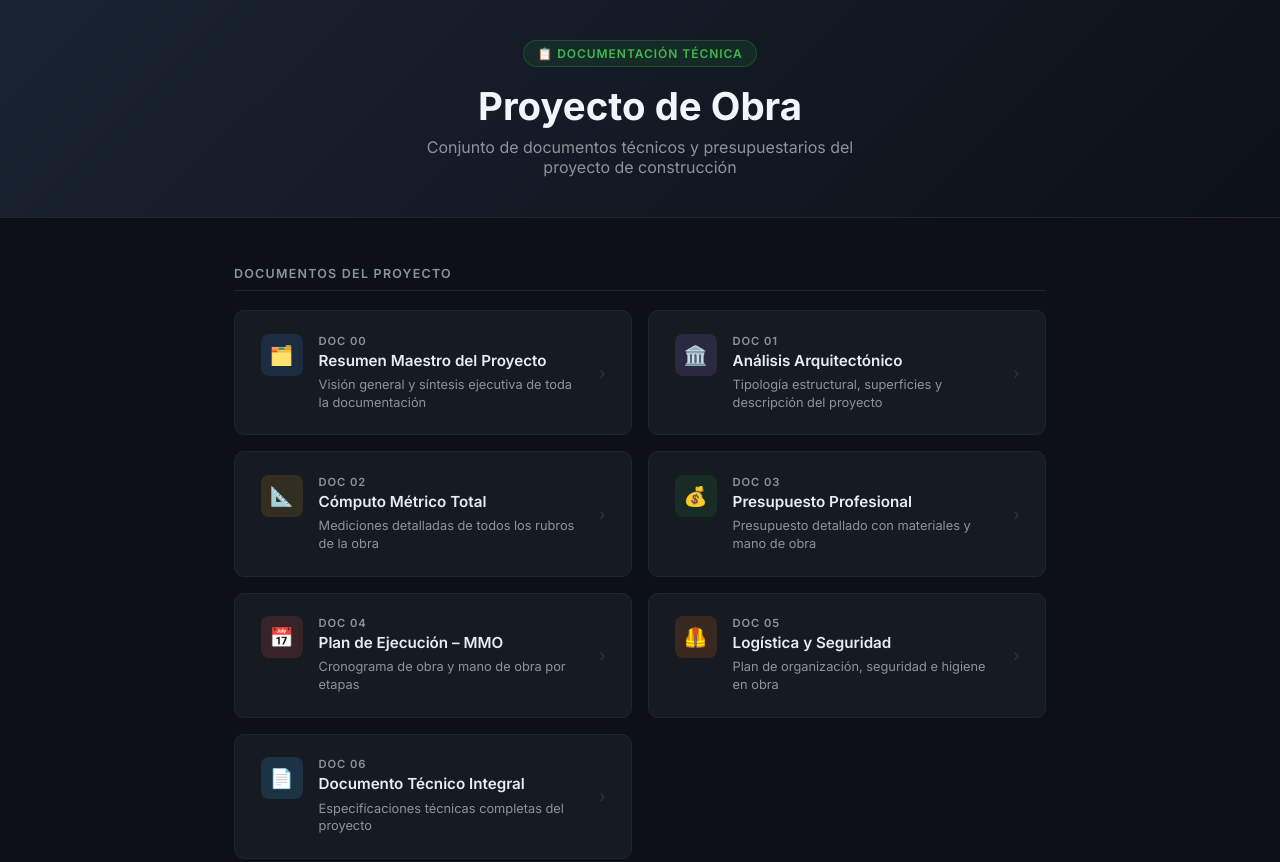
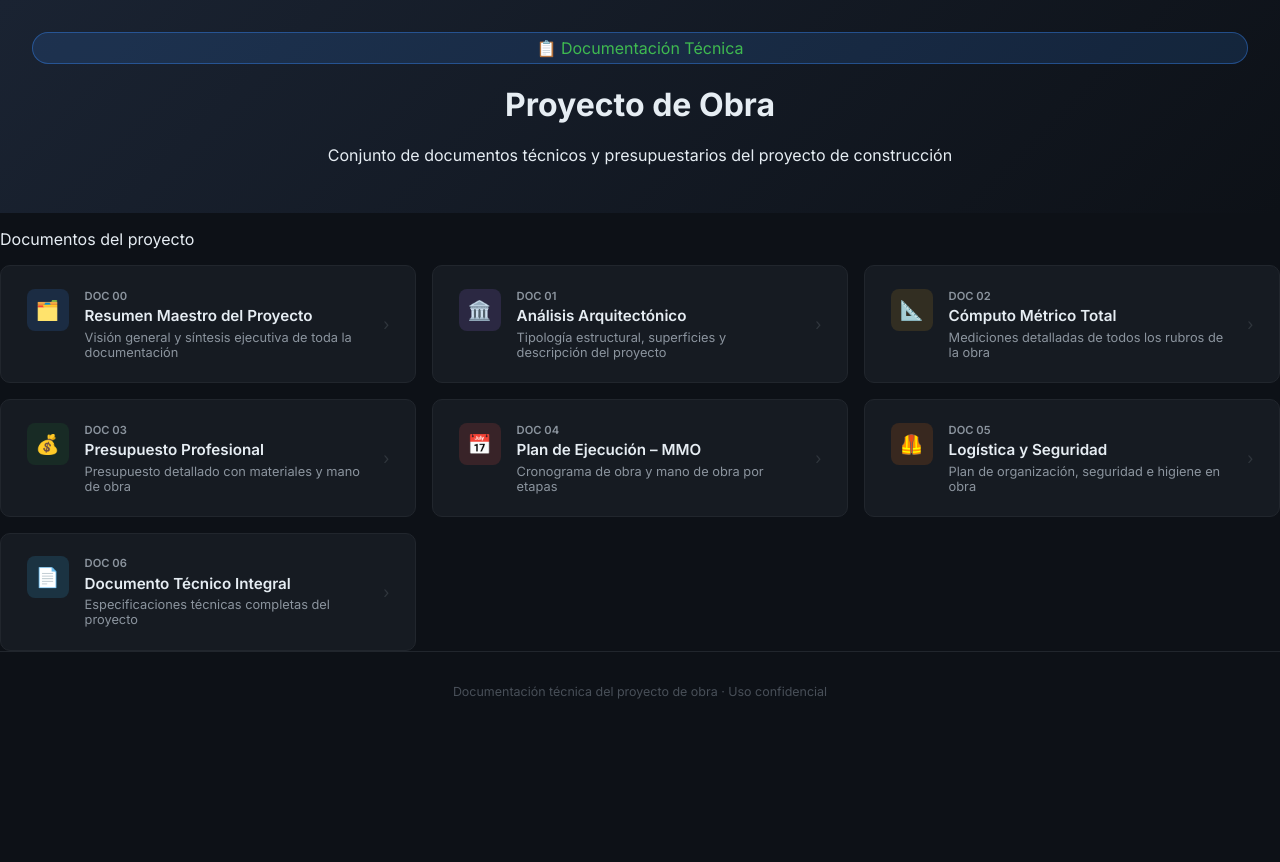
Before and after one commit to carlonchosando/ernesto-obra, a plain HTML site: page index.html in a window 1280 px wide. Shown: the top 862 px of the page. After the commit the page ends 800 px from the top, so only its background shows below. Drawn offline with Linux system fonts and the light colour scheme.

Commit message:
Rev.3: Nota productividad oficial azotado, index.html actualizado

```diff
--- a/index.html
+++ b/index.html
@@ -1,70 +1,32 @@
 <!DOCTYPE html>
 <html lang="es">
+
 <head>
   <meta charset="UTF-8" />
-  <meta name="viewport" content="width=device-width, initial-scale=1.0" />
   <title>Proyecto de Obra – Documentación Técnica</title>
-  <link href="https://fonts.googleapis.com/css2?family=Inter:wght@300;400;500;600;700&display=swap" rel="stylesheet" />
+  <link href="https://fonts.googleapis.com/css2?family=Inter:wght@300;400;600;700&display=swap" rel="stylesheet" />
   <style>
-    *, *::before, *::after { box-sizing: border-box; margin: 0; padding: 0; }
-
     body {
       font-family: 'Inter', sans-serif;
       background: #0d1117;
       color: #e6edf3;
-      min-height: 100vh;
+      margin: 0;
+      padding: 0;
     }
 
     header {
       background: linear-gradient(135deg, #1a2332 0%, #0d1117 100%);
-      border-bottom: 1px solid #21262d;
-      padding: 2.5rem 2rem;
+      padding: 2rem;
       text-align: center;
     }
 
     .badge {
-      display: inline-block;
-      background: rgba(35, 134, 54, 0.15);
-      border: 1px solid rgba(35, 134, 54, 0.4);
+      background: rgba(56, 139, 253, 0.15);
+      border: 1px solid rgba(56, 139, 253, 0.4);
       color: #3fb950;
-      font-size: 0.75rem;
-      font-weight: 600;
-      letter-spacing: 0.08em;
-      text-transform: uppercase;
       padding: 0.3rem 0.85rem;
       border-radius: 20px;
       margin-bottom: 1rem;
-    }
-
-    header h1 {
-      font-size: clamp(1.6rem, 4vw, 2.4rem);
-      font-weight: 700;
-      color: #f0f6fc;
-      margin-bottom: 0.5rem;
-    }
-
-    header p {
-      color: #8b949e;
-      font-size: 1rem;
-      max-width: 480px;
-      margin: 0 auto;
-    }
-
-    main {
-      max-width: 860px;
-      margin: 3rem auto;
-      padding: 0 1.5rem 4rem;
-    }
-
-    .section-title {
-      font-size: 0.78rem;
-      font-weight: 600;
-      letter-spacing: 0.1em;
-      text-transform: uppercase;
-      color: #8b949e;
-      margin-bottom: 1.2rem;
-      padding-bottom: 0.6rem;
-      border-bottom: 1px solid #21262d;
     }
 
     .docs-grid {
@@ -83,7 +45,7 @@
       display: flex;
       align-items: flex-start;
       gap: 1rem;
-      transition: border-color 0.2s, background 0.2s, transform 0.15s;
+      transition: background .2s, border-color .2s, transform .15s;
     }
 
     .doc-card:hover {
@@ -100,15 +62,15 @@
       align-items: center;
       justify-content: center;
       font-size: 1.2rem;
-      flex-shrink: 0;
     }
 
-    .doc-info { flex: 1; }
+    .doc-info {
+      flex: 1;
+    }
 
     .doc-number {
       font-size: 0.7rem;
       font-weight: 600;
-      letter-spacing: 0.08em;
       text-transform: uppercase;
       color: #8b949e;
       margin-bottom: 0.2rem;
@@ -118,24 +80,24 @@
       font-size: 0.95rem;
       font-weight: 600;
       color: #e6edf3;
-      line-height: 1.35;
       margin-bottom: 0.3rem;
     }
 
     .doc-desc {
       font-size: 0.8rem;
       color: #8b949e;
-      line-height: 1.4;
     }
 
     .arrow {
       color: #30363d;
       font-size: 1rem;
       align-self: center;
-      transition: color 0.2s;
+      transition: color .2s;
     }
 
-    .doc-card:hover .arrow { color: #388bfd; }
+    .doc-card:hover .arrow {
+      color: #388bfd;
+    }
 
     footer {
       text-align: center;
@@ -146,18 +108,16 @@
     }
   </style>
 </head>
+
 <body>
-
   <header>
     <div class="badge">📋 Documentación Técnica</div>
     <h1>Proyecto de Obra</h1>
     <p>Conjunto de documentos técnicos y presupuestarios del proyecto de construcción</p>
   </header>
-
   <main>
     <p class="section-title">Documentos del proyecto</p>
     <div class="docs-grid">
-
       <a class="doc-card" href="00_Resumen_Maestro_Proyecto.html">
         <div class="doc-icon" style="background:rgba(56,139,253,0.15); color:#388bfd;">🗂️</div>
         <div class="doc-info">
@@ -167,7 +127,6 @@
         </div>
         <span class="arrow">›</span>
       </a>
-
       <a class="doc-card" href="01_analisis_arquitectonico.html">
         <div class="doc-icon" style="background:rgba(163,113,247,0.15); color:#a371f7;">🏛️</div>
         <div class="doc-info">
@@ -177,7 +136,6 @@
         </div>
         <span class="arrow">›</span>
       </a>
-
       <a class="doc-card" href="02_computo_metrico_total.html">
         <div class="doc-icon" style="background:rgba(210,153,34,0.15); color:#d2a520;">📐</div>
         <div class="doc-info">
@@ -187,7 +145,6 @@
         </div>
         <span class="arrow">›</span>
       </a>
-
       <a class="doc-card" href="03_presupuesto_profesional.html">
         <div class="doc-icon" style="background:rgba(35,134,54,0.15); color:#3fb950;">💰</div>
         <div class="doc-info">
@@ -197,7 +154,6 @@
         </div>
         <span class="arrow">›</span>
       </a>
-
       <a class="doc-card" href="04_plan_ejecucion_mmo.html">
         <div class="doc-icon" style="background:rgba(248,81,73,0.15); color:#f85149;">📅</div>
         <div class="doc-info">
@@ -207,7 +163,6 @@
         </div>
         <span class="arrow">›</span>
       </a>
-
       <a class="doc-card" href="05_logistica_y_seguridad.html">
         <div class="doc-icon" style="background:rgba(249,117,18,0.15); color:#f97316;">🦺</div>
         <div class="doc-info">
@@ -217,7 +172,6 @@
         </div>
         <span class="arrow">›</span>
       </a>
-
       <a class="doc-card" href="06_documento_tecnico_integral.html">
         <div class="doc-icon" style="background:rgba(56,189,248,0.15); color:#38bdf8;">📄</div>
         <div class="doc-info">
@@ -227,13 +181,11 @@
         </div>
         <span class="arrow">›</span>
       </a>
-
     </div>
   </main>
-
   <footer>
     Documentación técnica del proyecto de obra · Uso confidencial
   </footer>
+</body>
 
-</body>
 </html>
```
Also changed, not shown: 04_plan_ejecucion_mmo.html (+2 -0 lines). Lines whose indentation alone changed are shown as unchanged.
